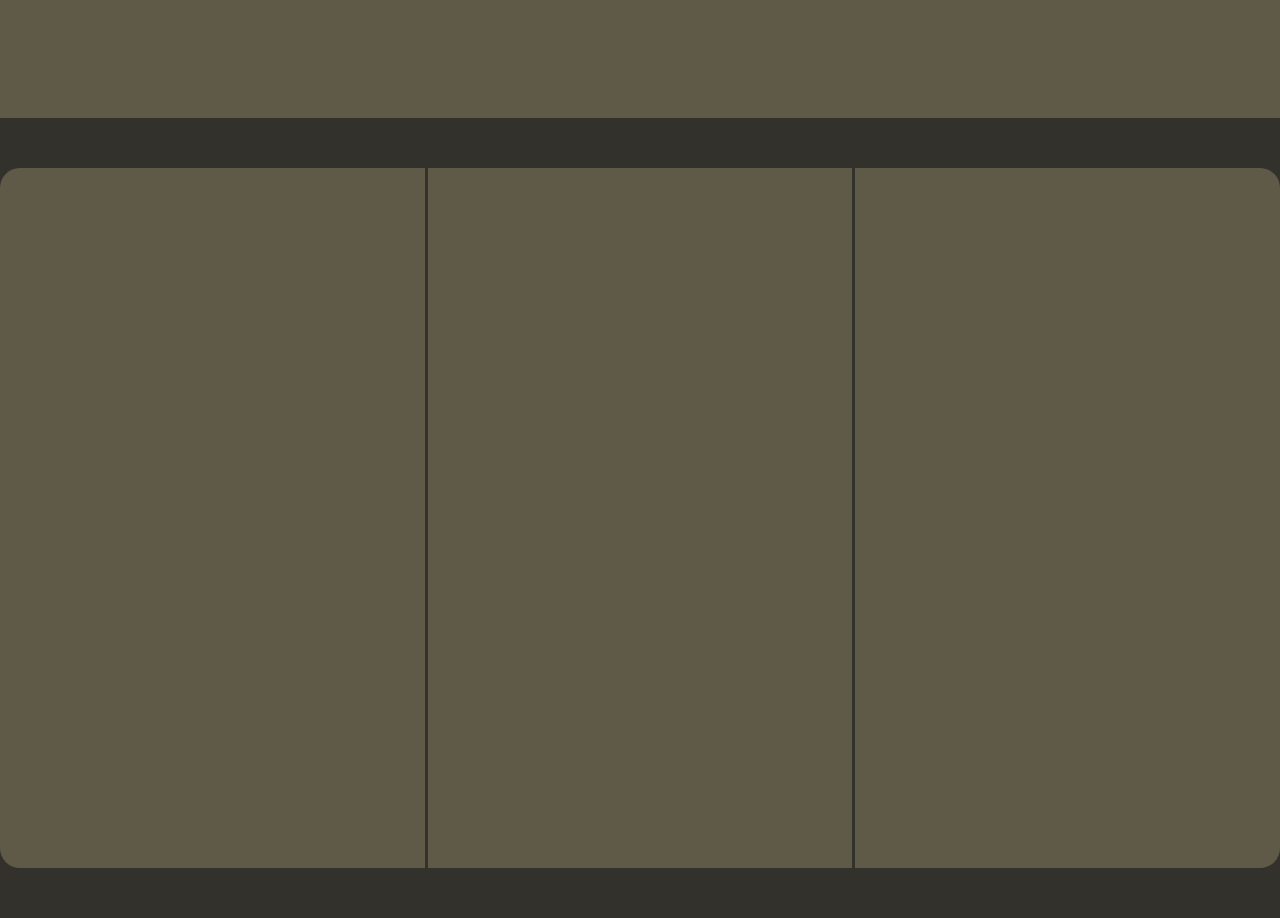
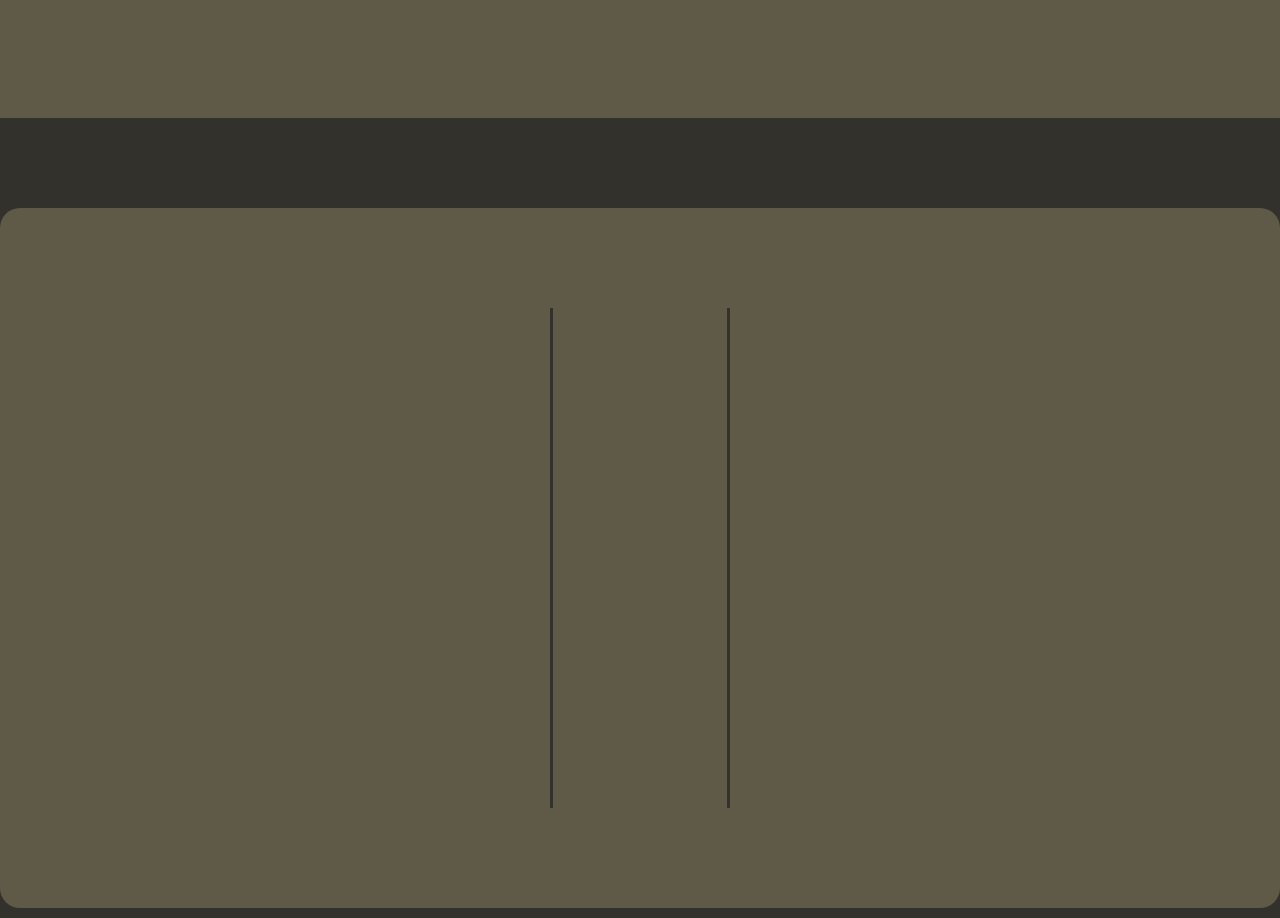
Before and after one commit to tonyfalcondevweb/Portfolio-old, a plain HTML site: page index.html in a window 1280 px wide. Shown: the part 1482-2400 px from the top of the page. Drawn offline with Linux system fonts and the light colour scheme.

Commit message:
h1 anime

```diff
--- a/index.html
+++ b/index.html
@@ -29,10 +29,10 @@
 
     <main>
 
+        <div class="container home">
+            <h1 class="title-home focus-in-expand">Tony CHUNDUNSING</h1>
+            <p class="home-text dev focus-in-expand">Développeur Web</p>
 
-        <div class="container home">
-            <h1 class="title-home">Tony CHUNDUNSING</h1>
-            <p class="home-text dev">Développeur Web</p>
         </div>
 
         <div id="profil" class="container presentation">
@@ -54,24 +54,26 @@
         <div id="competences" class="container competences">
 
 
+            <div class="left-bloc animation slide-right-hidden">
+                <div class="bloc-competences techno">
+                </div>
+
+            </div>
 
 
-                <div class="bloc-competences techno animation slide-right-hidden">
+            <div class="bloc-competences hard">
+                <div class="vertical animation scale-center-hidden"></div>
+                <div class="vertical animation scale-center-hidden"></div>
+            </div>
 
-                </div>
+            <div class="right-bloc animation slide-left-hidden">
 
-                <div class="vertical"></div>
 
-                <div class="bloc-competences hard animation slide-down-hidden">
-
-                </div>
-
-                <div class="vertical"></div>
-
-                <div class="bloc-competences soft animation slide-left-hidden">
-
+                <div class="bloc-competences soft">
                 </div>
             </div>
+
+        </div>
 
 
     </main>
--- a/myjs.js
+++ b/myjs.js
@@ -16,12 +16,12 @@ const observer = new IntersectionObserver((entries) => {
         if (entry.isIntersecting) {
             entry.target.classList.add("slide-right-show");
             entry.target.classList.add("slide-left-show");
-            entry.target.classList.add("slide-down-show");
+            entry.target.classList.add("scale-center-show");
         }
         else{
             entry.target.classList.remove("slide-right-show");
             entry.target.classList.remove("slide-left-show");
-            entry.target.classList.remove("slide-down-show");
+            entry.target.classList.remove("scale-center-show");
         }
     });
 });
--- a/style.css
+++ b/style.css
@@ -318,16 +318,25 @@ header {
     overflow: hidden;
 }
 
-.bg-competences{
+.left-bloc{
     display: flex;
-    align-items: center;
-    background-color: var(--brown-bg-light);
-    border-radius: 20px;
+}
+
+.right-bloc{
+    display: flex;
+}
+
+.vertical{
+    border-top: 100px solid var(--brown-bg-light);
+    border-bottom: 100px solid var(--brown-bg-light);
+    width: 3px;
+    background-color: var(--brown-bg);
 }
 
 .bloc-competences {
+    margin-top: 5rem;
     display: flex;
-    width: 440px;
+    width: 550px;
     height: 700px;
     background-color: var(--brown-bg-light);
 }
@@ -336,13 +345,13 @@ header {
     border-radius: 20px 0 0 20px;
 }
 
+.hard{
+    display: flex;
+    justify-content: space-between;
+}
+
 .soft{
     border-radius: 0 20px 20px 0;
-}
-
-.vertical{
-    border-left: 3px solid var(--brown-bg);
-    height: 400px;
 }
 /* Fin Competences */
 
@@ -371,6 +380,7 @@ header {
 
 .slide-left-show {
     opacity: 1;
+    transition-delay: 0s;
     transform: translateX(0);
 }
 
@@ -388,4 +398,40 @@ header {
     opacity: 1;
     transform: translateY(0);
 }
+
+
+
+
+.scale-center-hidden {
+    opacity: 0;
+	transform: scaleY(0);
+    transition: all 2.5s ease-out;
+}
+
+
+.scale-center-show {
+    opacity: 1;
+    transform: scaleY(100%);
+}
+
+
+
+
+
+
+.focus-in-expand {
+	animation: focus-in-expand 0.8s cubic-bezier(0.250, 0.460, 0.450, 0.940) both;
+}
+
+@keyframes focus-in-expand {
+    0% {
+      letter-spacing: -0.5em;
+      filter: blur(12px);
+      opacity: 0;
+    }
+    100% {
+      filter: blur(0px);
+      opacity: 1;
+    }
+  }
 /* Animation */
```
